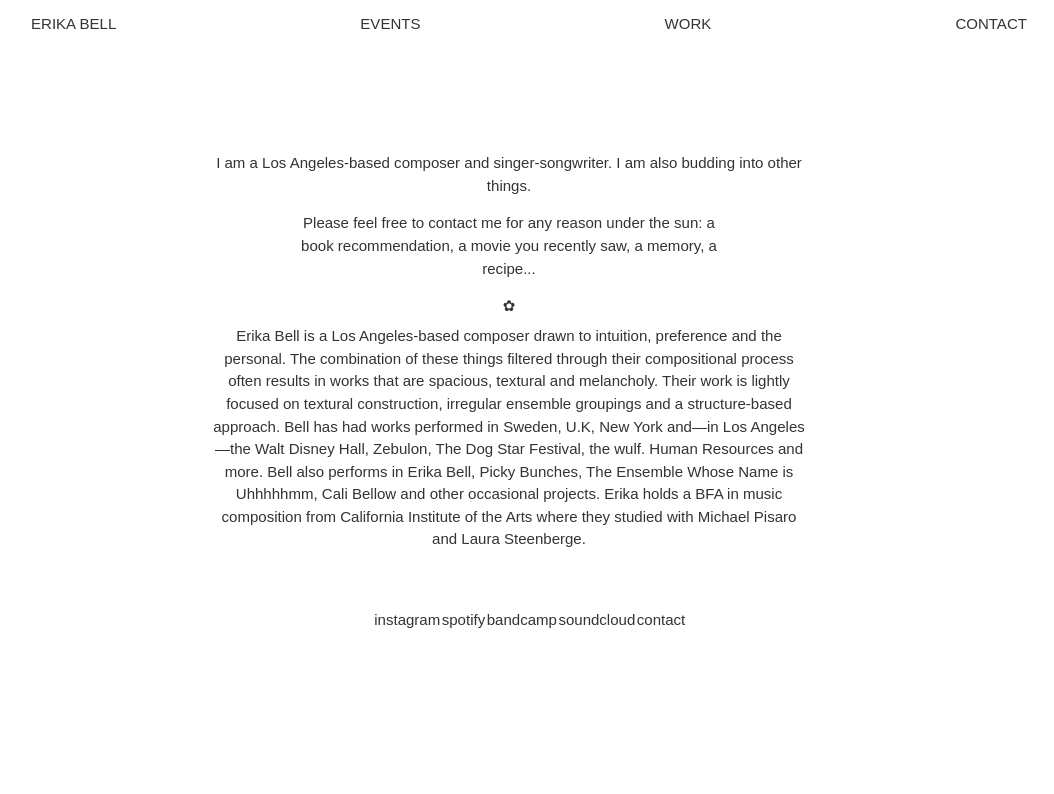
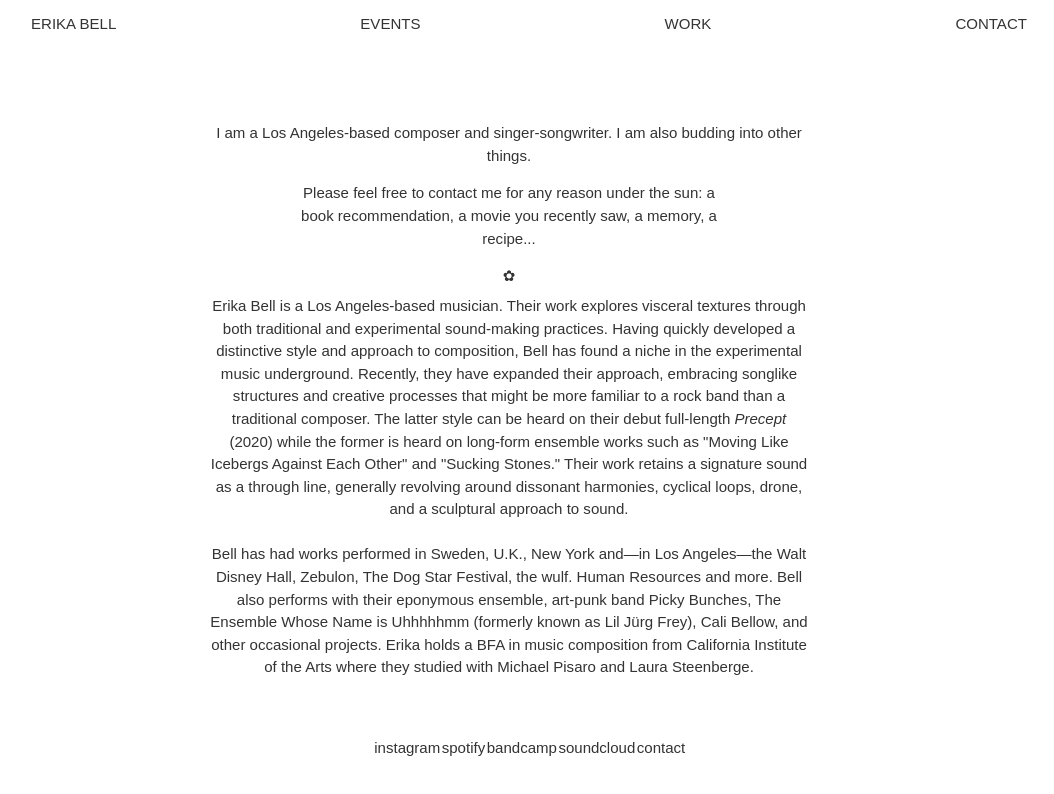
Before and after one commit to erikaBell/erikabell, a website: page index.html in a window 1280 px wide. Shown: the whole page, without its empty margins (131-1185 px from the left). Drawn offline with Linux system fonts and the light colour scheme.

Commit message:
Bio Update

```diff
--- a/index.html
+++ b/index.html
@@ -20,7 +20,11 @@
 
 	    	<p class='florette'>&#10047;<p>
 
-		 <p class="about-text-third-person">Erika Bell is a Los Angeles-based composer drawn to intuition, preference and the personal. The combination of these things filtered through their compositional process often results in works that are spacious, textural and melancholy. Their work is lightly focused on textural construction, irregular ensemble groupings and a structure-based approach. Bell has had works performed in Sweden, U.K, New York and&#8212in Los Angeles&#8212the Walt Disney Hall, Zebulon, The Dog Star Festival, the wulf. Human Resources and more. Bell also performs in Erika Bell, Picky Bunches, The Ensemble Whose Name is Uhhhhhmm, Cali Bellow and other occasional projects. Erika holds a BFA in music composition from California Institute of the Arts where they studied with Michael Pisaro and Laura Steenberge.<p>
+		 <p class="about-text-third-person">
+      Erika Bell is a Los Angeles-based musician. Their work explores visceral textures through both traditional and experimental sound-making practices. Having quickly developed a distinctive style and approach to composition, Bell has found a niche in the experimental music underground. Recently, they have expanded their approach, embracing songlike structures and creative processes that might be more familiar to a rock band than a traditional composer. The latter style can be heard on their debut full-length <i>Precept</i> (2020) while the former is heard on long-form ensemble works such as "Moving Like Icebergs Against Each Other" and "Sucking Stones." Their work retains a signature sound as a through line, generally revolving around dissonant harmonies, cyclical loops, drone, and a sculptural approach to sound.<br><br>
+
+Bell has had works performed in Sweden, U.K., New York and—in Los Angeles—the Walt Disney Hall, Zebulon, The Dog Star Festival, the wulf. Human Resources and more. Bell also performs with their eponymous ensemble, art-punk band Picky Bunches, The Ensemble Whose Name is Uhhhhhmm (formerly known as Lil Jürg Frey), Cali Bellow, and other occasional projects. Erika holds a BFA in music composition from California Institute of the Arts where they studied with Michael Pisaro and Laura Steenberge.
+      <p>
 	</div>
 	</div>
 
--- a/style.css
+++ b/style.css
@@ -26,7 +26,7 @@
 		width: 47%;
 		margin: 0 auto;
 		margin-bottom: 4em;
-		padding-top: 3em;
+		padding-top: 1em;
 		line-height: 1.5em;
 		text-align: center;
 	}
```
